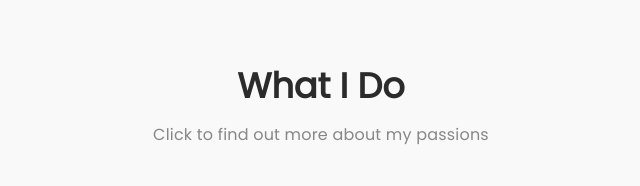
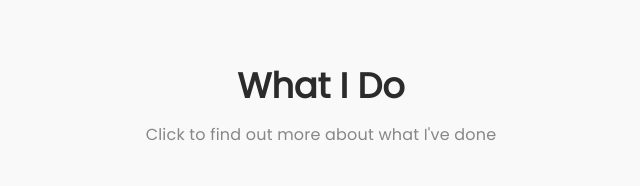
Before and after one commit to cwcrystal8/cwcrystal8.github.io, a plain HTML site: page index.html in a window 1280 px wide. Shown: the part 820-1006 px from the top of the page, 319-959 px from the left. Drawn offline with Linux system fonts and the light colour scheme.

Commit message:
Modified text

```diff
--- a/index.html
+++ b/index.html
@@ -55,7 +55,7 @@
                <div class="wow fadeInUp section-title" data-wow-delay="0.2s">
                     <!-- SECTION TITLE -->
                     <h2>What I Do</h2>
-                    <p>Click to find out more about my passions</p>
+                    <p>Click to find out more about what I've done</p>
                </div>
 
                <a href="subpages/code/index.html">
```
